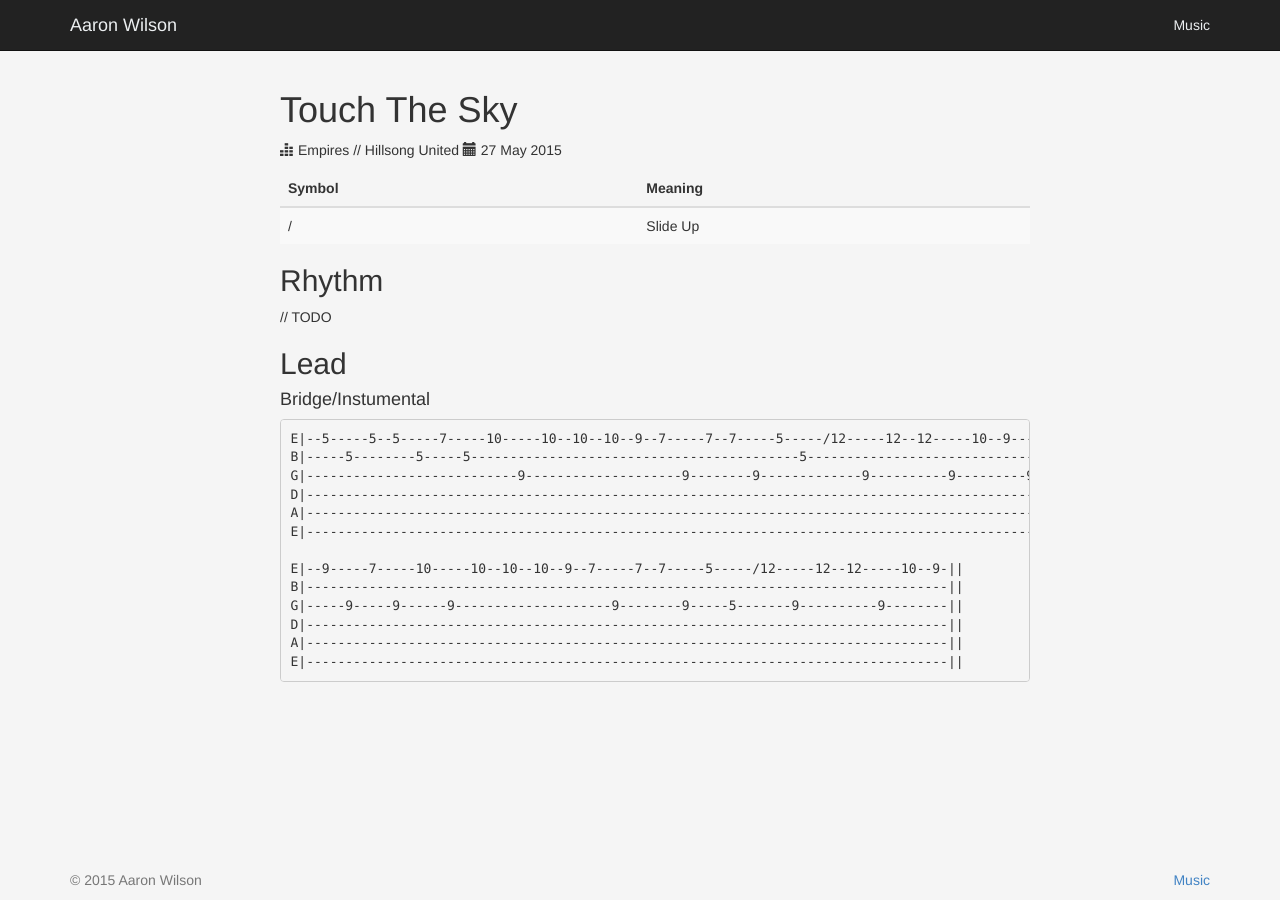
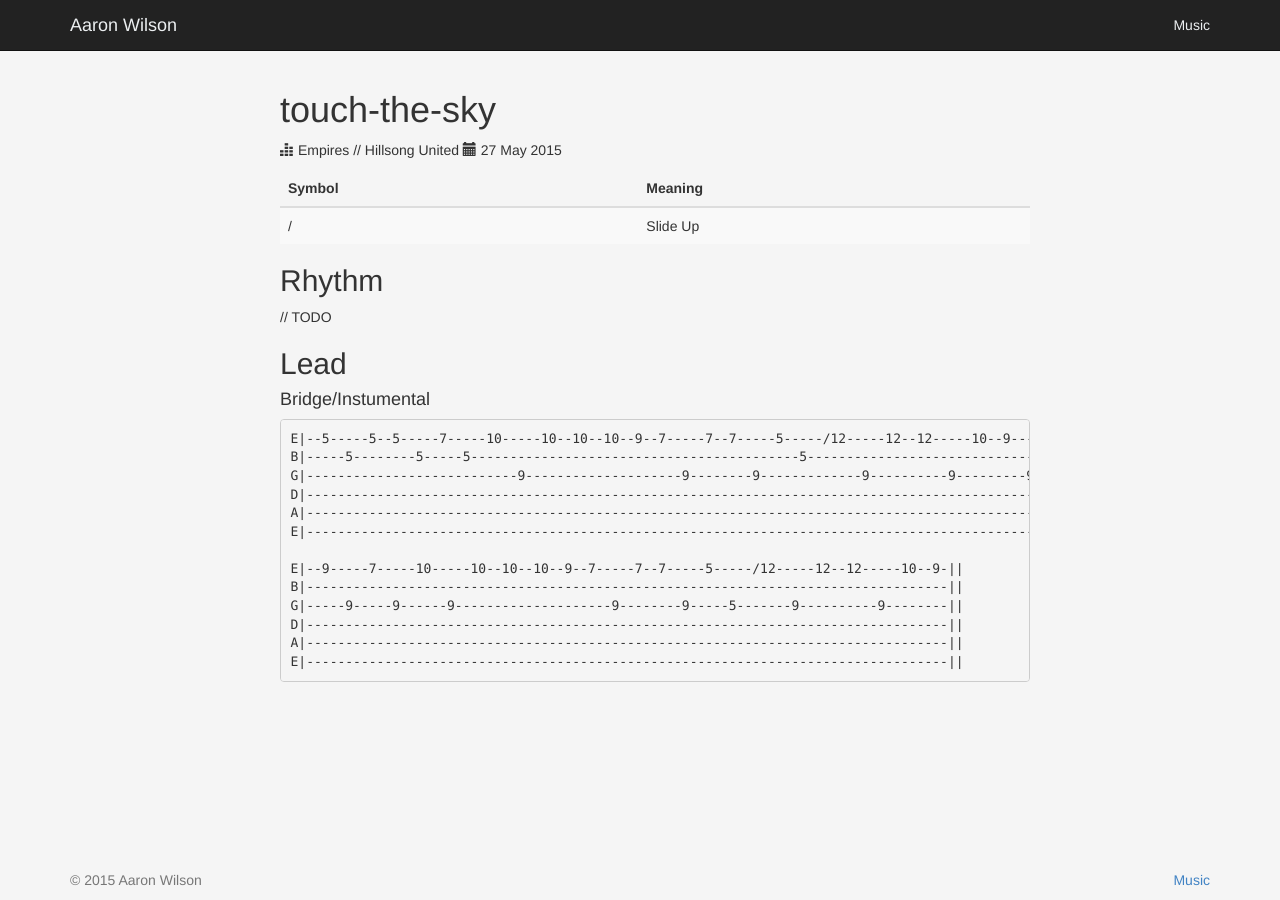
Before and after one commit to aarontwf/limebyte.github.io, a Jekyll site: the page built from _posts/2015-05-27-touch-the-sky.html, in a window 1280 px wide. Built offline with Jekyll 4.4.1, drawn with Linux system fonts in a browser that asks for light colours; nearby versions of some CDN libraries.

```diff
--- a/_posts/2015-05-27-touch-the-sky.html
+++ b/_posts/2015-05-27-touch-the-sky.html
@@ -1,6 +1,6 @@
 ---
 layout: post
-title: Touch The Sky
+title: touch-the-sky
 artist: Hillsong United
 album: Empires
 categories: [hillsong-united, empires]
```
